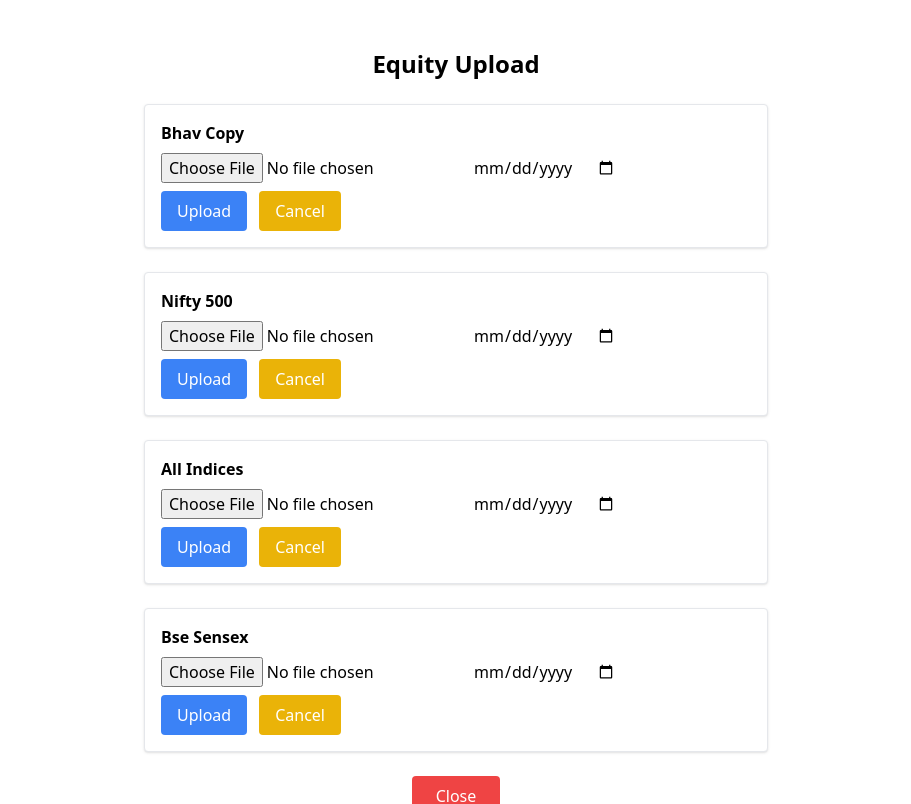
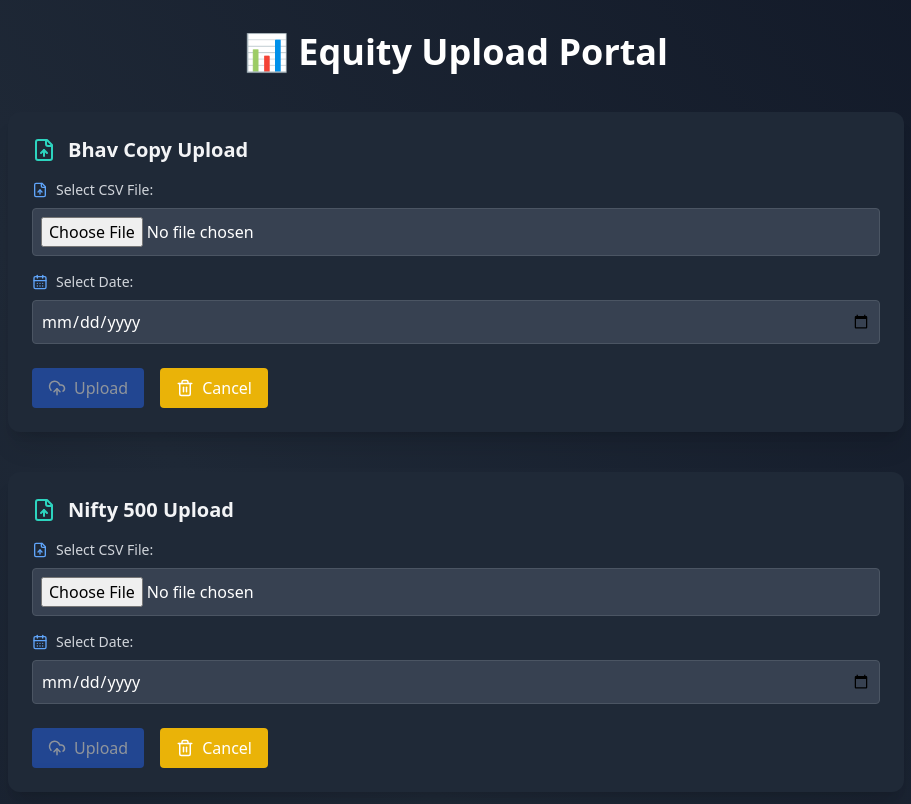
Before and after one commit to sum11545/stock_website_frontend, a React (Vite) app: page /equityuploads in a window 1280 px wide. Shown: the top 804 px of the page, without its empty margins (184-1095 px from the left). Built offline with nearby package versions, Linux system fonts and the light colour scheme.

Commit message:
Improve Ui

```diff
--- a/src/components/EquityUpload.jsx
+++ b/src/components/EquityUpload.jsx
@@ -3,6 +3,83 @@
 import { useNavigate } from "react-router-dom";
 import { toast, ToastContainer } from "react-toastify";
 import "react-toastify/dist/ReactToastify.css";
+import {
+  FileUp,
+  CalendarDays,
+  Trash2,
+  UploadCloud,
+  FileCheck2,
+  FileX2,
+  ArrowLeftCircle,
+} from "lucide-react";
+
+const UploadCard = ({
+  title,
+  file,
+  setFile,
+  date,
+  setDate,
+  onUpload,
+  onReset,
+  disabled,
+  icon: Icon,
+}) => (
+  <div className="p-6 rounded-xl shadow-xl space-y-4 bg-gray-800 text-gray-100 hover:shadow-2xl transition-shadow duration-300">
+    <div className="flex items-center gap-3">
+      <Icon className="text-teal-400" />
+      <h2 className="font-bold text-xl">{title}</h2>
+    </div>
+
+    <div className="flex flex-col gap-2">
+      <label className="flex items-center gap-2 text-sm text-gray-300">
+        <FileUp size={16} className="text-blue-400" />
+        Select CSV File:
+      </label>
+      <input
+        type="file"
+        onChange={(e) => setFile(e.target.files[0])}
+        className="bg-gray-700 border border-gray-600 text-white p-2 rounded"
+      />
+      {file && (
+        <p className="text-sm text-green-400 font-medium">
+          <FileCheck2 size={16} className="inline-block mr-1" />
+          {file.name}
+        </p>
+      )}
+
+      <label className="flex items-center gap-2 text-sm text-gray-300 mt-2">
+        <CalendarDays size={16} className="text-blue-400" />
+        Select Date:
+      </label>
+      <input
+        type="date"
+        value={date}
+        onChange={(e) => setDate(e.target.value)}
+        className="bg-gray-700 border border-gray-600 text-white p-2 rounded"
+      />
+    </div>
+
+    <div className="flex gap-4 pt-2">
+      <button
+        onClick={onUpload}
+        className={`flex items-center gap-2 px-4 py-2 rounded bg-blue-600 hover:bg-blue-700 text-white ${
+          disabled ? "opacity-50 cursor-not-allowed" : ""
+        }`}
+        disabled={disabled}
+      >
+        <UploadCloud size={18} />
+        Upload
+      </button>
+      <button
+        onClick={onReset}
+        className="flex items-center gap-2 px-4 py-2 rounded bg-yellow-500 hover:bg-yellow-600 text-white"
+      >
+        <Trash2 size={18} />
+        Cancel
+      </button>
+    </div>
+  </div>
+);
 
 const EquityUpload = () => {
   const navigate = useNavigate();
@@ -20,8 +97,7 @@
   const [date4, setDate4] = useState("");
 
   const uploadFile1 = async () => {
-    if (!file1 || !date1)
-      return alert("Please select file and date for BhavCopy");
+    if (!file1 || !date1) return;
     const formData = new FormData();
     formData.append("csvFile", file1);
     formData.append("date", date1);
@@ -30,22 +106,16 @@
         "https://stocks-website-26e1.onrender.com/BhavCopyUpload",
         formData
       );
-      console.log(res);
-
-      if (res.status === 201) {
-        toast.success("BhavCopy Uploaded");
-      } else {
-        toast.warning(res.data || "Upload issue");
-      }
+      toast.success(
+        res.status === 201 ? "BhavCopy Uploaded" : res.data || "Upload issue"
+      );
     } catch (err) {
-      console.error(err);
-      alert("Upload 1 failed!");
+      toast.error("Upload 1 failed!");
     }
   };
 
   const uploadFile2 = async () => {
-    if (!file2 || !date2)
-      return alert("Please select file and date for Upload 2");
+    if (!file2 || !date2) return;
     const formData = new FormData();
     formData.append("file", file2);
     formData.append("date", date2);
@@ -54,17 +124,14 @@
         "https://stocks-website-26e1.onrender.com/Nifty500Upload",
         formData
       );
-      setDate1("");
-      setFile1(null);
-      toast.success("Upload Sucess");
+      toast.success("Nifty 500 Uploaded");
     } catch (err) {
-      alert("Upload 2 failed!");
+      toast.error("Upload 2 failed!");
     }
   };
 
   const uploadFile3 = async () => {
-    if (!file3 || !date3)
-      return alert("Please select file and date for Upload 3");
+    if (!file3 || !date3) return;
     const formData = new FormData();
     formData.append("file", file3);
     formData.append("date", date3);
@@ -73,160 +140,94 @@
         "https://stocks-website-26e1.onrender.com/AllIndicesUpload",
         formData
       );
-      toast.success("File uploaded!");
+      toast.success("All Indices Uploaded");
     } catch (err) {
-      alert("Upload 3 failed!");
+      toast.error("Upload 3 failed!");
     }
   };
 
   const uploadFile4 = async () => {
-    return toast.warn("This upload will available Soon ");
-    if (!file4 || !date4)
-      return alert("Please select file and date for Upload 4");
-    const formData = new FormData();
-    formData.append("file", file4);
-    formData.append("date", date4);
-    try {
-      await axios.post(
-        "https://stocks-website-26e1.onrender.com/bseSensexUpload",
-        formData
-      );
-      toast.success("File 4 uploaded!");
-    } catch (err) {
-      alert("Upload 4 failed!");
-    }
-  };
-
-  // Reset functions
-  const reset1 = () => {
-    setFile1(null);
-    setDate1("");
-  };
-  const reset2 = () => {
-    setFile2(null);
-    setDate2("");
-  };
-  const reset3 = () => {
-    setFile3(null);
-    setDate3("");
-  };
-  const reset4 = () => {
-    setFile4(null);
-    setDate4("");
+    toast.warn("BSE Sensex Upload Coming Soon");
+    return;
   };
 
   return (
-    <div className="p-6 max-w-2xl mx-auto space-y-6">
-      <ToastContainer autoClose="2000" position="top-right" />
-      <h1 className="text-2xl font-bold text-center">Equity Upload</h1>
+    <div className="min-h-screen bg-gradient-to-tr from-gray-900 via-gray-800 to-gray-900 p-8">
+      <ToastContainer autoClose={2000} position="top-right" />
+      <h1 className="text-4xl font-bold text-center text-white mb-10">
+        📊 Equity Upload Portal
+      </h1>
 
-      {/* File 1 */}
-      <div className="border p-4 rounded bg-white shadow space-y-2">
-        <h2 className="font-semibold">Bhav Copy </h2>
-        <input type="file" onChange={(e) => setFile1(e.target.files[0])} />
-        <input
-          type="date"
-          value={date1}
-          onChange={(e) => setDate1(e.target.value)}
+      <div className="max-w-4xl mx-auto space-y-10">
+        <UploadCard
+          title="Bhav Copy Upload"
+          file={file1}
+          setFile={setFile1}
+          date={date1}
+          setDate={setDate1}
+          onUpload={uploadFile1}
+          onReset={() => {
+            setFile1(null);
+            setDate1("");
+          }}
+          disabled={!file1 || !date1}
+          icon={FileUp}
         />
-        <div className="flex gap-3">
+
+        <UploadCard
+          title="Nifty 500 Upload"
+          file={file2}
+          setFile={setFile2}
+          date={date2}
+          setDate={setDate2}
+          onUpload={uploadFile2}
+          onReset={() => {
+            setFile2(null);
+            setDate2("");
+          }}
+          disabled={!file2 || !date2}
+          icon={FileUp}
+        />
+
+        <UploadCard
+          title="All Indices Upload"
+          file={file3}
+          setFile={setFile3}
+          date={date3}
+          setDate={setDate3}
+          onUpload={uploadFile3}
+          onReset={() => {
+            setFile3(null);
+            setDate3("");
+          }}
+          disabled={!file3 || !date3}
+          icon={FileUp}
+        />
+
+        <UploadCard
+          title="BSE Sensex Upload"
+          file={file4}
+          setFile={setFile4}
+          date={date4}
+          setDate={setDate4}
+          onUpload={uploadFile4}
+          onReset={() => {
+            setFile4(null);
+            setDate4("");
+          }}
+          disabled={!file4 || !date4}
+          icon={FileX2}
+        />
+
+        <div className="text-center pt-6">
           <button
-            onClick={uploadFile1}
-            className="bg-blue-500 text-white px-4 py-2 rounded"
+            onClick={() => navigate("/")}
+            className="flex items-center gap-2 mx-auto bg-red-600 hover:bg-red-700 text-white px-6 py-2 rounded shadow"
           >
-            Upload
-          </button>
-          <button
-            onClick={reset1}
-            className="bg-yellow-500 text-white px-4 py-2 rounded"
-          >
-            Cancel
+            <ArrowLeftCircle size={20} />
+            Close
           </button>
         </div>
-      </div>
-
-      {/* File 2 */}
-      <div className="border p-4 rounded bg-white shadow space-y-2">
-        <h2 className="font-semibold">Nifty 500</h2>
-        <input type="file" onChange={(e) => setFile2(e.target.files[0])} />
-        <input
-          type="date"
-          value={date2}
-          onChange={(e) => setDate2(e.target.value)}
-        />
-        <div className="flex gap-3">
-          <button
-            onClick={uploadFile2}
-            className="bg-blue-500 text-white px-4 py-2 rounded"
-          >
-            Upload
-          </button>
-          <button
-            onClick={reset2}
-            className="bg-yellow-500 text-white px-4 py-2 rounded"
-          >
-            Cancel
-          </button>
-        </div>
-      </div>
-
-      {/* File 3 */}
-      <div className="border p-4 rounded bg-white shadow space-y-2">
-        <h2 className="font-semibold">All Indices</h2>
-        <input type="file" onChange={(e) => setFile3(e.target.files[0])} />
-        <input
-          type="date"
-          value={date3}
-          onChange={(e) => setDate3(e.target.value)}
-        />
-        <div className="flex gap-3">
-          <button
-            onClick={uploadFile3}
-            className="bg-blue-500 text-white px-4 py-2 rounded"
-          >
-            Upload
-          </button>
-          <button
-            onClick={reset3}
-            className="bg-yellow-500 text-white px-4 py-2 rounded"
-          >
-            Cancel
-          </button>
-        </div>
-      </div>
-
-      {/* File 4 */}
-      <div className="border p-4 rounded bg-white shadow space-y-2">
-        <h2 className="font-semibold">Bse Sensex</h2>
-        <input type="file" onChange={(e) => setFile4(e.target.files[0])} />
-        <input
-          type="date"
-          value={date4}
-          onChange={(e) => setDate4(e.target.value)}
-        />
-        <div className="flex gap-3">
-          <button
-            onClick={uploadFile4}
-            className="bg-blue-500 text-white px-4 py-2 rounded"
-          >
-            Upload
-          </button>
-          <button
-            onClick={reset4}
-            className="bg-yellow-500 text-white px-4 py-2 rounded"
-          >
-            Cancel
-          </button>
-        </div>
-      </div>
-
-      <div className="text-center">
-        <button
-          onClick={() => navigate("/")}
-          className="bg-red-500 text-white px-6 py-2 rounded"
-        >
-          Close
-        </button>
       </div>
     </div>
   );
```
